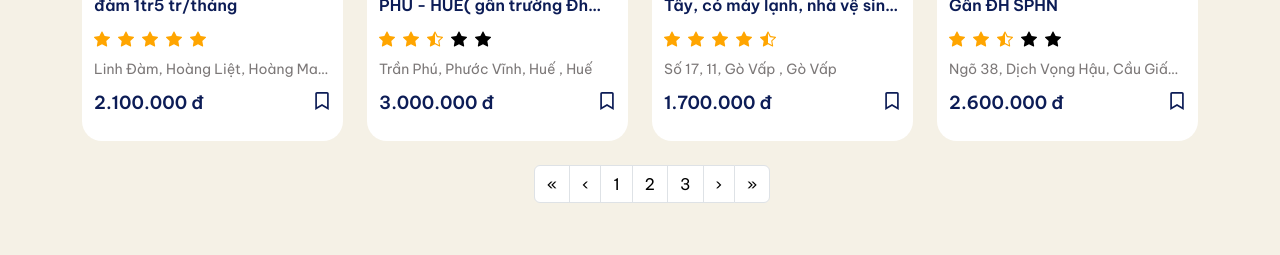
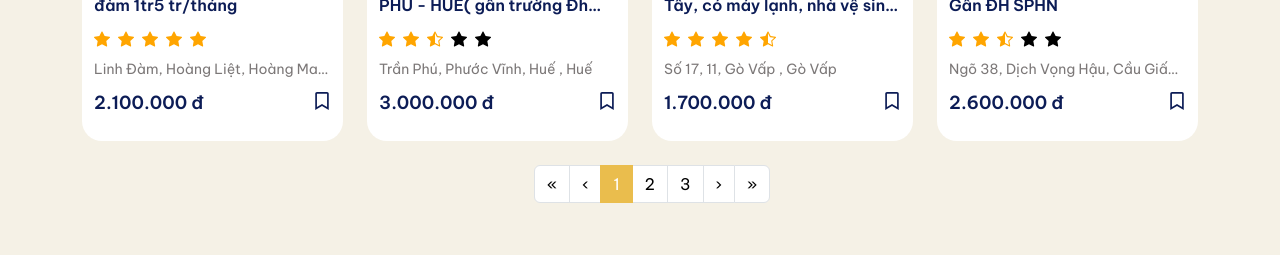
Before and after one commit to hoanghiep2001-coder/shome, a React (Create React App) app: page /filter in a window 1280 px wide. Shown: the part 1338-1593 px from the top of the page. Built offline with nearby package versions, Linux system fonts and the light colour scheme.

Commit message:
update pagination next prev

```diff
--- a/src/App.js
+++ b/src/App.js
@@ -6,6 +6,7 @@ import Details from "./pages/Details/details";
 
 import { Helmet } from 'react-helmet';
 import logo from "../src/Content/image/thumb/LOGO2_fix.png";
+import ScrollToTop from "./pages/function/scrollToTop";
 function App() {
   return (
     <>
@@ -22,6 +23,8 @@ function App() {
           </Routes>
         </div>
       </Router>
+
+      <ScrollToTop/>
     </>
   );
 }
--- a/src/Content/js/body/Component/roomList.jsx
+++ b/src/Content/js/body/Component/roomList.jsx
@@ -22,13 +22,17 @@ function ListRoom() {
 
   // Hàm xử lý khi click vào nút phân trang
   const handlePaginationClick = (e) => {
-    setCurrentPage(Number(e.target.textContent));
-    // let pageItems = document.querySelectorAll(".pagination_Item");
-    // pageItems.forEach(page => {
-    //   console.log(page);
-    //   page.classList.remove("active");
-    // });
-    // e.target.classList.add("active");
+    e.preventDefault();
+    let dataPage = e.currentTarget.getAttribute("data-page");
+    Number(dataPage)
+    if(dataPage) {
+      if(dataPage > 3 || dataPage < 1) {
+        return;
+      }
+      setCurrentPage(dataPage);
+    } else {
+      setCurrentPage(Number(e.target.textContent));
+    }
   };
 
 
@@ -61,21 +65,20 @@ function ListRoom() {
           })}
         </div>
         <Pagination className={cb("pagination_Container", "m-4", "me-0")}>
-          {/* Các nút phân trang */}
-          <Pagination.First />
-          <Pagination.Prev />
+          <Pagination.First data-page={1} onClick={handlePaginationClick}/>
+          <Pagination.Prev data-page={Number(currentPage) - 1} onClick={handlePaginationClick}/>
           {Array.from({ length: Math.ceil(APIs.bodyAPIs.roomList.length / itemsPerPage) }).map((_, index) => (
             <Pagination.Item
             className="pagination_Item"
+            active={Number(currentPage) === index + 1}
               key={index + 1}
-              // onClick={() => handlePaginationClick(index + 1)}
               onClick={handlePaginationClick}
             >
               {index + 1}
             </Pagination.Item>
           ))}
-          <Pagination.Next />
-          <Pagination.Last />
+          <Pagination.Next data-page={Number(currentPage) + 1} onClick={handlePaginationClick}/>
+          <Pagination.Last data-page={3} onClick={handlePaginationClick}/>
         </Pagination>
       </div>
     </div>
--- a/src/index.js
+++ b/src/index.js
@@ -8,14 +8,12 @@ import "./Content/css/main.css";
 import App from "./App";
 import reportWebVitals from "./reportWebVitals";
 import "../node_modules/bootstrap-icons/font/bootstrap-icons.css";
-import ScrollToTop from "./pages/function/scrollToTop.jsx";
 
 const root = ReactDOM.createRoot(document.getElementById("root"));
 root.render(
-  <React.StrictMode>
+  // <React.StrictMode>
     <App />
-    <ScrollToTop />
-  </React.StrictMode>
+  /* </React.StrictMode> */
 );
 
 // If you want to start measuring performance in your app, pass a function
```
